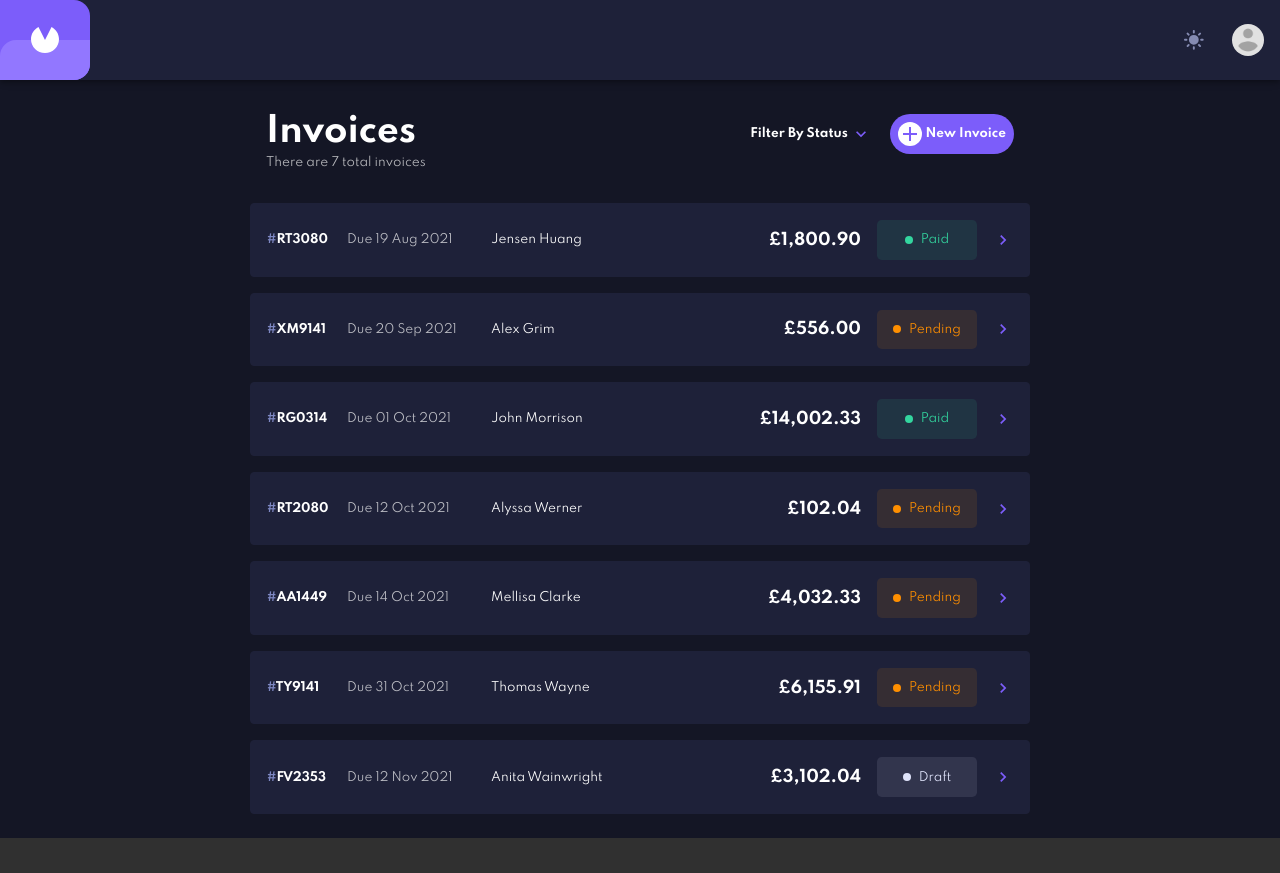
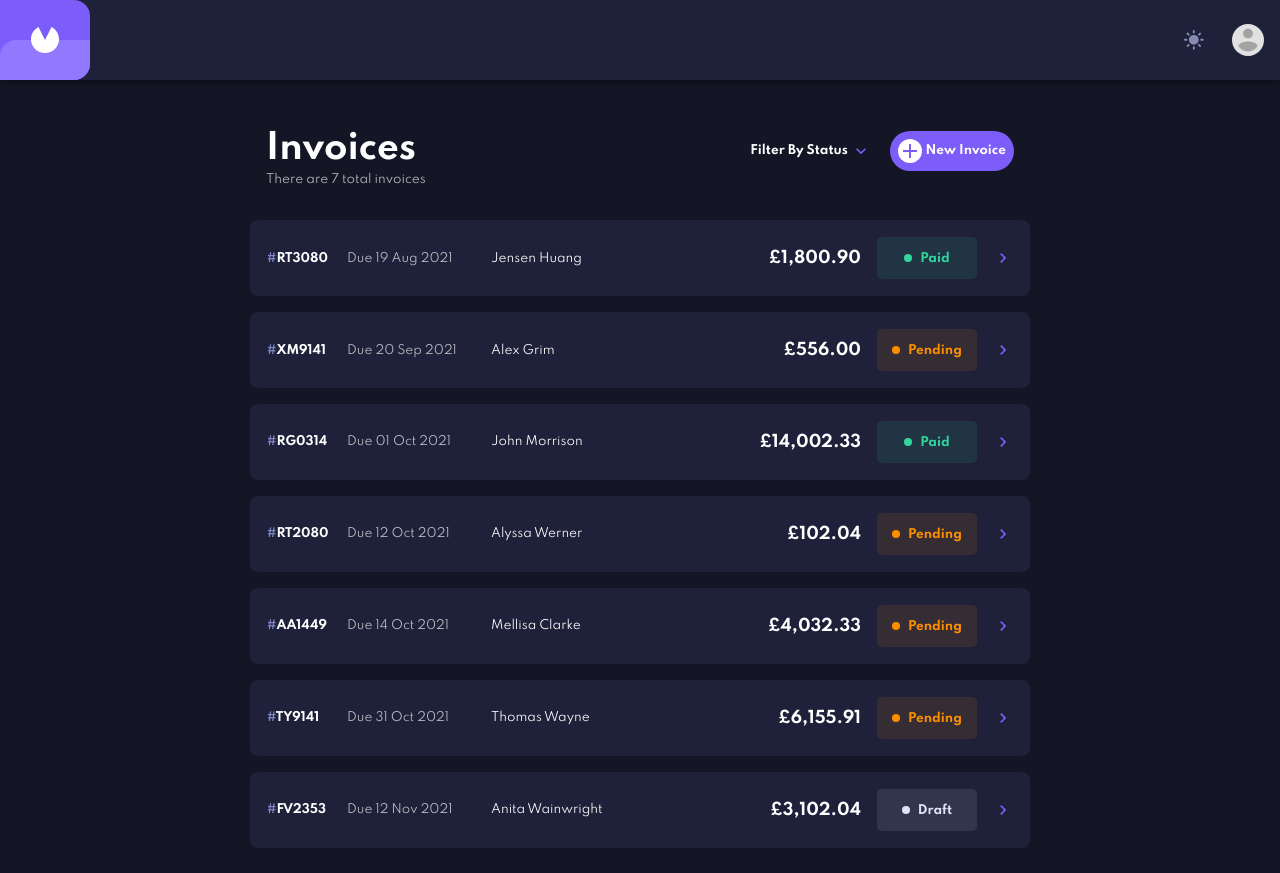
Before and after one commit to ianbrdeguzman/frontendmentor-invoice-app, a React (Create React App) app: page / in a window 1280 px wide. Before the commit the page ends 838 px from the top, so only its background shows below. Built offline with nearby package versions, Linux system fonts and the light colour scheme.

Commit message:
added status component

```diff
--- a/src/components/invoice-card/InvoiceCard.styles.ts
+++ b/src/components/invoice-card/InvoiceCard.styles.ts
@@ -8,17 +8,20 @@ interface Props {
 const useStyles = makeStyles<Theme, Props>((theme) =>
     createStyles({
         root: {
-            width: '90%',
             maxWidth: '780px',
-            margin: '1rem auto',
+            margin: '1rem',
             cursor: 'pointer',
             transition: 'all 0.3s ease',
+            borderRadius: '.5rem',
             border: (props) =>
                 `1px solid ${props.darkMode ? '#1e2139' : '#ffffff'}`,
             backgroundColor: (props) =>
                 props.darkMode ? '#1e2139' : '#ffffff',
             '&:hover': {
                 border: '1px solid rgb(124, 93, 250)',
+            },
+            [theme.breakpoints.up('md')]: {
+                margin: '1rem auto',
             },
         },
         content: {
@@ -63,6 +66,7 @@ const useStyles = makeStyles<Theme, Props>((theme) =>
             color: 'rgb(126, 136, 195)',
         },
         total: {
+            marginRight: '1rem',
             fontWeight: 'bold',
             [theme.breakpoints.down('sm')]: {
                 gridArea: 'total',
@@ -114,6 +118,7 @@ const useStyles = makeStyles<Theme, Props>((theme) =>
         },
         icon: {
             color: 'rgb(124, 93, 250)',
+            marginLeft: '1rem',
         },
     })
 );
--- a/src/components/invoice-card/InvoiceCard.tsx
+++ b/src/components/invoice-card/InvoiceCard.tsx
@@ -1,54 +1,21 @@
 import useStyles from './InvoiceCard.styles';
-import { Typography, Card, CardContent, Box } from '@material-ui/core';
+import { Typography, Card, CardContent } from '@material-ui/core';
 import ChevronRightIcon from '@material-ui/icons/ChevronRight';
 import moment from 'moment';
 import numeral from 'numeral';
 import useWindowSize from '../../hooks/useWindowSize';
 import { useHistory } from 'react-router-dom';
 import { useAppSelector } from '../../redux/store';
+import { InvoiceCardProps } from '../../lib/types';
+import Status from '../status/Status';
 
-interface ClientAddress {
-    city: string;
-    country: string;
-    postCode: string;
-    street: string;
-}
-
-interface Items {
-    name: string;
-    price: number;
-    quantity: number;
-    total: number;
-}
-
-interface SenderAddress {
-    city: string;
-    country: string;
-    postCode: string;
-    street: string;
-}
-
-export interface IProps {
-    clientAddress: ClientAddress;
-    clientEmail: string;
-    clientName: string;
-    createdAt: string;
-    description: string;
-    id: string;
-    items: Items[];
-    paymentDue: string;
-    senderAddress: SenderAddress;
-    status: string;
-    total: number;
-}
-
-const InvoiceCard: React.FC<IProps> = ({
+const InvoiceCard = ({
     id,
     paymentDue,
     clientName,
     total,
     status,
-}) => {
+}: InvoiceCardProps) => {
     const { darkMode } = useAppSelector((state) => state.theme);
     const size = useWindowSize();
     const classes = useStyles({ darkMode, status });
@@ -79,10 +46,7 @@ const InvoiceCard: React.FC<IProps> = ({
                 <Typography className={classes.total}>
                     £{numeral(total).format('0,0.00')}
                 </Typography>
-                <Box className={classes.status}>
-                    <div className={classes.box}></div>
-                    <Typography variant='body2'>{status}</Typography>
-                </Box>
+                <Status status={status} />
                 {size.width && size.width > 960 && (
                     <ChevronRightIcon
                         fontSize='small'
--- /dev/null
+++ b/src/components/status/Status.styles.ts
@@ -0,0 +1,62 @@
+import { makeStyles, createStyles, Theme } from '@material-ui/core/styles';
+
+interface Props {
+    darkMode: boolean;
+    status: string | undefined;
+}
+
+const useStyles = makeStyles<Theme, Props>((theme: Theme) =>
+    createStyles({
+        root: {
+            textTransform: 'capitalize',
+            minWidth: '100px',
+            maxWidth: '100px',
+            display: 'flex',
+            justifyContent: 'center',
+            alignItems: 'center',
+            padding: '.7rem 0',
+            borderRadius: '.3rem',
+            backgroundColor: (props) =>
+                props.status === 'paid'
+                    ? 'rgba(51, 214, 159, 0.1)'
+                    : props.status === 'pending'
+                    ? 'rgba(255, 143, 0, 0.1)'
+                    : props.darkMode
+                    ? 'rgba(223, 227, 250, 0.1)'
+                    : 'rgba(55, 59, 83, 0.06)',
+            [theme.breakpoints.down('sm')]: {
+                gridArea: 'status',
+                marginLeft: 'auto',
+            },
+        },
+        circle: {
+            width: '0.5rem',
+            height: '0.5rem',
+            marginRight: '0.5rem',
+            borderRadius: '50%',
+            backgroundColor: (props) =>
+                props.status === 'paid'
+                    ? 'rgb(51, 214, 159)'
+                    : props.status === 'pending'
+                    ? 'rgb(255, 143, 0)'
+                    : props.darkMode
+                    ? 'rgb(223, 227, 250)'
+                    : 'rgb(55, 59, 83);',
+        },
+        text: {
+            color: (props) =>
+                props.status === 'paid'
+                    ? 'rgb(51, 214, 159)'
+                    : props.status === 'pending'
+                    ? 'rgb(255, 143, 0)'
+                    : props.darkMode
+                    ? 'rgb(223, 227, 250)'
+                    : 'rgb(55, 59, 83);',
+            fontWeight: 'bold',
+            fontSize: '12px',
+            paddingTop: '.1rem',
+        },
+    })
+);
+
+export default useStyles;
--- /dev/null
+++ b/src/components/status/Status.tsx
@@ -0,0 +1,21 @@
+import { Box, Typography } from '@material-ui/core';
+import { useAppSelector } from '../../redux/store';
+import useStyles from './Status.styles';
+
+interface StatusProps {
+    status: string | undefined;
+}
+
+const Status = ({ status }: StatusProps) => {
+    const { darkMode } = useAppSelector((state) => state.theme);
+
+    const classes = useStyles({ darkMode, status });
+    return (
+        <Box className={classes.root}>
+            <Box className={classes.circle}></Box>
+            <Typography className={classes.text}>{status}</Typography>
+        </Box>
+    );
+};
+
+export default Status;
--- a/src/pages/home/Home.styles.ts
+++ b/src/pages/home/Home.styles.ts
@@ -6,13 +6,17 @@ const useStyles = makeStyles((theme: Theme) =>
             minHeight: 'calc(100vh - 80px)',
             transition: 'background 0.3s ease',
             paddingBottom: '.5rem',
+            border: '1px solid transparent', // hack
         },
         container: {
             width: '100%',
             maxWidth: '780px',
-            margin: '0 auto',
+            margin: '0',
             padding: '1rem',
             alignItems: 'center',
+            [theme.breakpoints.up('md')]: {
+                margin: '1rem auto',
+            },
         },
         header: {
             marginTop: '1rem',
--- a/src/pages/home/Home.tsx
+++ b/src/pages/home/Home.tsx
@@ -6,7 +6,6 @@ import AddButton from '../../components/add-button/AddButton';
 import InvoiceCard from '../../components/invoice-card/InvoiceCard';
 import { useAppDispatch, useAppSelector } from '../../redux/store';
 import { fetchInvoices } from '../../redux/slices/invoiceSlice';
-import { Helmet } from 'react-helmet';
 
 const Home = () => {
     const classes = useStyles();
@@ -30,10 +29,6 @@ const Home = () => {
             <Typography variant='body1'>Error!</Typography>
         </Box>
     ) : (
-        <>
-            <Helmet>
-                <title>Frontend Mentor | Invoice App</title>
-            </Helmet>
         <Paper square>
             <Box className={classes.root}>
                 <Box display='flex' className={classes.container}>
@@ -53,7 +48,6 @@ const Home = () => {
                 ))}
             </Box>
         </Paper>
-        </>
     );
 };
 
--- a/src/pages/invoice/Invoice.styles.ts
+++ b/src/pages/invoice/Invoice.styles.ts
@@ -1,6 +1,11 @@
 import { makeStyles, createStyles, Theme } from '@material-ui/core/styles';
 
-const useStyles = makeStyles((theme: Theme) =>
+interface Props {
+    darkMode: boolean;
+    status: string | undefined;
+}
+
+const useStyles = makeStyles<Theme, Props>((theme: Theme) =>
     createStyles({
         root: {
             minHeight: 'calc(100vh - 80px)',
@@ -25,47 +30,54 @@ const useStyles = makeStyles((theme: Theme) =>
                 color: theme.palette.text.secondary,
             },
         },
-        // status: {
-        //     textTransform: 'capitalize',
-        //     minWidth: '100px',
-        //     maxWidth: '100px',
-        //     display: 'flex',
-        //     justifyContent: 'center',
-        //     alignItems: 'center',
-        //     padding: '.7rem 0',
-        //     borderRadius: '.3rem',
-        //     color: (props) =>
-        //         props.status === 'paid'
-        //             ? 'rgb(51, 214, 159)'
-        //             : props.status === 'pending'
-        //             ? 'rgb(255, 143, 0)'
-        //             : 'rgb(223, 227, 250)',
-        //     backgroundColor: (props) =>
-        //         props.status === 'paid'
-        //             ? 'rgba(51, 214, 159, 0.1)'
-        //             : props.status === 'pending'
-        //             ? 'rgba(255, 143, 0, 0.1)'
-        //             : 'rgba(223, 227, 250, 0.1)',
-        //     [theme.breakpoints.down('sm')]: {
-        //         gridArea: 'status',
-        //         marginLeft: 'auto',
-        //     },
-        //     [theme.breakpoints.up('md')]: {
-        //         margin: '0 1rem',
-        //     },
-        // },
-        // box: {
-        //     width: '0.5rem',
-        //     height: '0.5rem',
-        //     marginRight: '0.5rem',
-        //     borderRadius: '50%',
-        //     backgroundColor: (props) =>
-        //         props.status === 'paid'
-        //             ? 'rgb(51, 214, 159)'
-        //             : props.status === 'pending'
-        //             ? 'rgb(255, 143, 0)'
-        //             : 'rgb(223, 227, 250)',
-        // },
+        statusContainer: {
+            display: 'flex',
+            justifyContent: 'space-between',
+            alignItems: 'center',
+            padding: '1rem',
+            marginBottom: '1rem',
+            borderRadius: '.5rem',
+            backgroundColor: (props) =>
+                props.darkMode ? '#1e2139' : '#ffffff',
+        },
+        status: {
+            textTransform: 'capitalize',
+            minWidth: '100px',
+            maxWidth: '100px',
+            display: 'flex',
+            justifyContent: 'center',
+            alignItems: 'center',
+            padding: '.7rem 0',
+            borderRadius: '.3rem',
+            color: (props) =>
+                props.status === 'paid'
+                    ? 'rgb(51, 214, 159)'
+                    : props.status === 'pending'
+                    ? 'rgb(255, 143, 0)'
+                    : 'rgb(223, 227, 250)',
+            backgroundColor: (props) =>
+                props.status === 'paid'
+                    ? 'rgba(51, 214, 159, 0.1)'
+                    : props.status === 'pending'
+                    ? 'rgba(255, 143, 0, 0.1)'
+                    : 'rgba(223, 227, 250, 0.1)',
+            [theme.breakpoints.down('sm')]: {
+                gridArea: 'status',
+                marginLeft: 'auto',
+            },
+        },
+        box: {
+            width: '0.5rem',
+            height: '0.5rem',
+            marginRight: '0.5rem',
+            borderRadius: '50%',
+            backgroundColor: (props) =>
+                props.status === 'paid'
+                    ? 'rgb(51, 214, 159)'
+                    : props.status === 'pending'
+                    ? 'rgb(255, 143, 0)'
+                    : 'rgb(223, 227, 250)',
+        },
     })
 );
 
--- a/src/pages/invoice/Invoice.tsx
+++ b/src/pages/invoice/Invoice.tsx
@@ -1,12 +1,12 @@
 import { useEffect } from 'react';
 import useStyles from './Invoice.styles';
-import { Box, Grid, Paper, Typography } from '@material-ui/core';
+import { Grid, Paper, Typography } from '@material-ui/core';
 import ChevronLeftIcon from '@material-ui/icons/ChevronLeft';
 import { useParams } from 'react-router';
 import { Link } from 'react-router-dom';
 import { useAppDispatch, useAppSelector } from '../../redux/store';
 import { findInvoice } from '../../redux/slices/invoiceSlice';
-import { Helmet } from 'react-helmet';
+import Status from '../../components/status/Status';
 
 interface Params {
     id: string;
@@ -15,42 +15,33 @@ interface Params {
 const InvoicePage = () => {
     const { id } = useParams<Params>();
     const { invoice } = useAppSelector((state) => state.invoice);
+    const { darkMode } = useAppSelector((state) => state.theme);
     const dispatch = useAppDispatch();
 
     useEffect(() => {
         dispatch(findInvoice(id));
     }, [id, dispatch]);
 
-    const classes = useStyles();
+    const status = invoice?.status;
+
+    const classes = useStyles({ darkMode, status });
 
     return (
-        <>
-            <Helmet>
-                <title>Frontend Mentor | #{id}</title>
-            </Helmet>
         <Paper square>
             <Grid container direction='column' className={classes.root}>
-                    <Grid item>
                 <Link to='/' className={classes.back}>
                     <ChevronLeftIcon />
                     <Typography variant='body2' color='textPrimary'>
                         Go back
                     </Typography>
                 </Link>
-                    </Grid>
-                    <Grid item>
+                <Grid item className={classes.statusContainer}>
                     <Typography variant='body2'>Status</Typography>
-                        <Box>
-                            <div></div>
-                            <Typography variant='body2'>
-                                {invoice?.status}
-                            </Typography>
-                        </Box>
+                    <Status status={invoice?.status} />
                 </Grid>
                 <Grid item>Back</Grid>
             </Grid>
         </Paper>
-        </>
     );
 };
 
```
Also changed, not shown: src/lib/types.ts (+35 -0 lines). Lines whose indentation alone changed are shown as unchanged.
